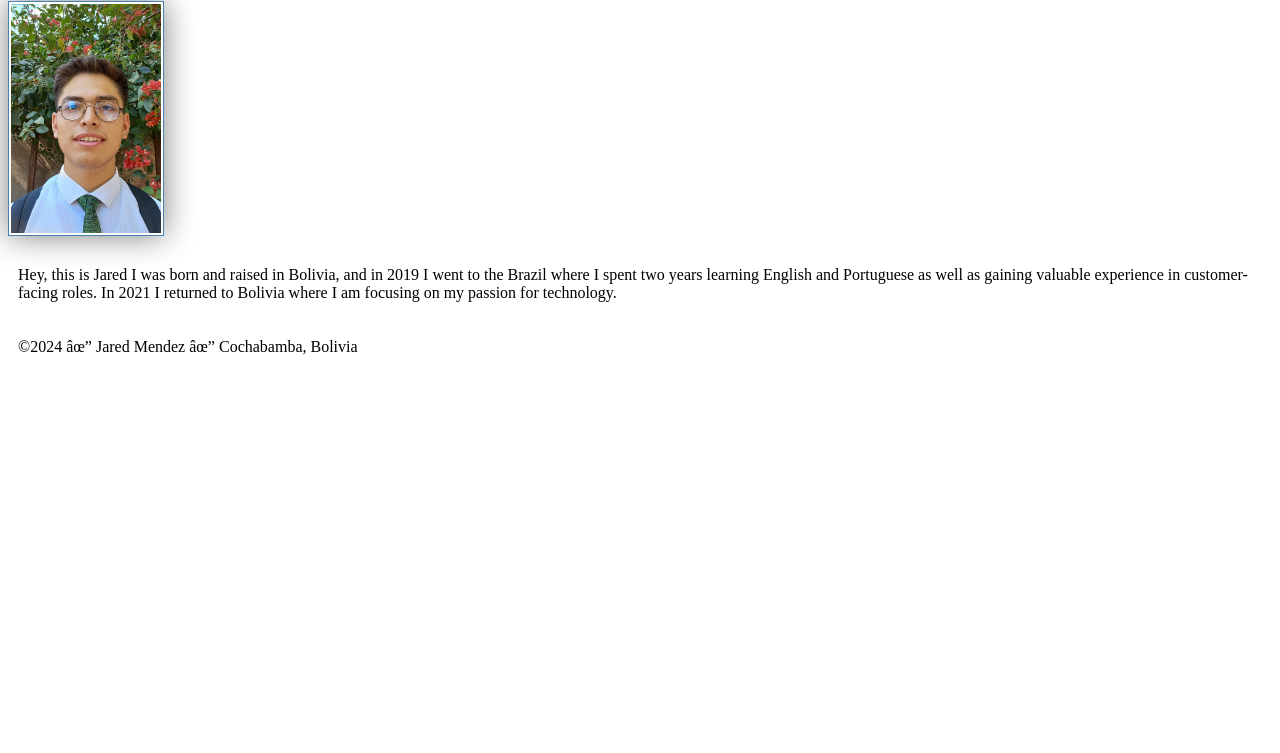
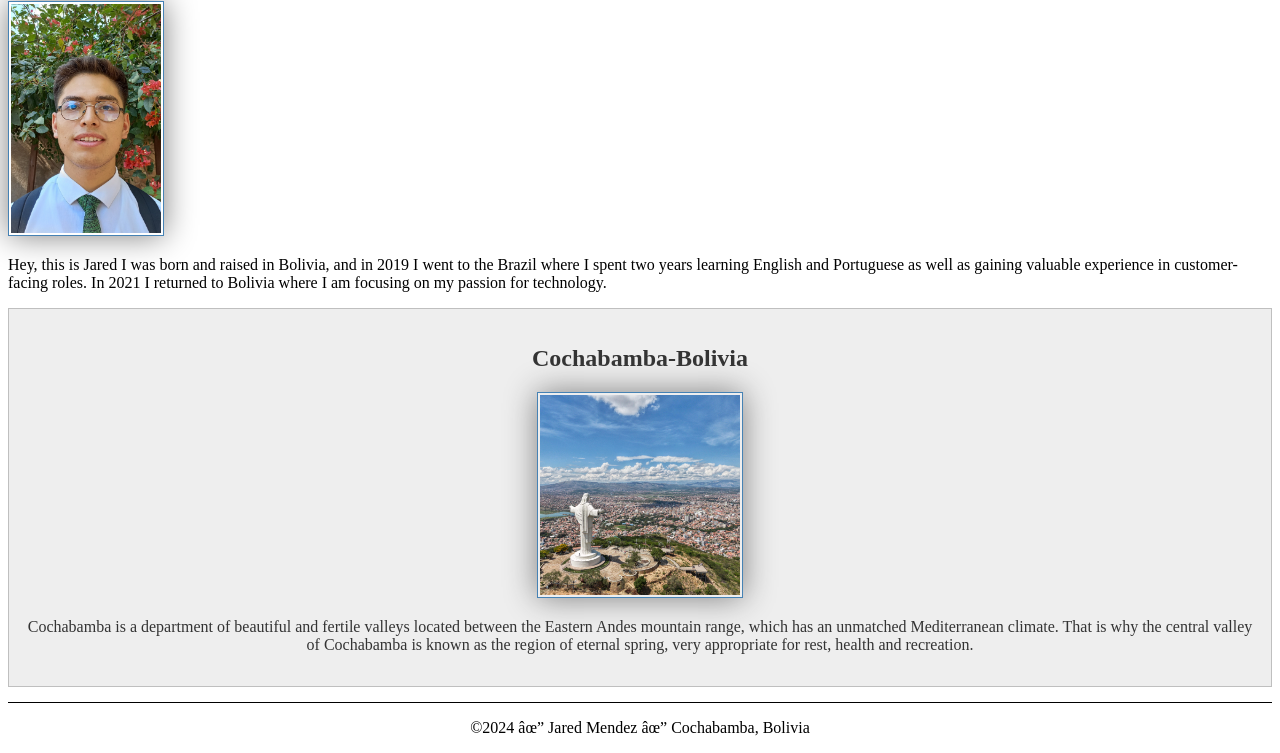
Before and after one commit to JaredMendez/wdd130-, a plain HTML site: page index.html in a window 1280 px wide. Shown: the part 281-1034 px from the top of the page. Before the commit the page ends 800 px from the top, so only its background shows below. Drawn offline with Linux system fonts and the light colour scheme.

Commit message:
enhancing homepage w2

```diff
--- a/index.html
+++ b/index.html
@@ -4,6 +4,8 @@
         <meta charset="utd-8">
         <meta name="viewport" content="width=device-width, initial-scale=1.0">
         <title>Jared Mendez | WDD 130</title>
+        <meta name="description" content="Hi, this is Jared's home page, as you see im taking the WDD 130 course, this page has teh porpouse to let you know more about me.">
+        <meta name="author" content="Jared Mendez">
         <link rel="stylesheet" href="styles/styles.css">
     </head>
 
@@ -21,6 +23,11 @@
             <img src="images/imagesprofile.jpg" alt="Hello, my name is Jared Mendez" width="200">
             <p>Hey, this is Jared I was born and raised in Bolivia, and in 2019 I went to the Brazil where I spent two years learning English and Portuguese as well as gaining valuable experience in customer-facing roles. In 2021 I returned to Bolivia where I am focusing on my passion for technology.</p>
         </main>
+        <aside>
+            <h2>Cochabamba-Bolivia</h2>
+            <img src="images/cochabamba.jpg" alt="Cochabamba landscape">
+            <p>Cochabamba is a department of beautiful and fertile valleys located between the Eastern Andes mountain range, which has an unmatched Mediterranean climate. That is why the central valley of Cochabamba is known as the region of eternal spring, very appropriate for rest, health and recreation.</p>
+        </aside>
         <footer>
             <p>&copy;2024 ✔ Jared Mendez ✔ Cochabamba, Bolivia</p>
 
--- a/styles/styles.css
+++ b/styles/styles.css
@@ -22,5 +22,33 @@ img {
 }
 
 p{
-    padding: 10px;
+    padding: 0;
 }
+
+main {
+    max-width: 840;
+}
+
+aside {
+    width: 20rem
+    margin: 1rem;
+    border: 1px solid rgba(0, 0, 0, 0.2); /* 1 */
+    padding: 1rem;
+    background-color: #eee;
+    color: #333;
+    text-align: center;
+}
+aside img {
+    width: 200px;
+    height: auto;
+}
+main img {
+    width: 150px;
+    height: auto;
+}
+
+footer {
+    margin-top: 15px;
+    border-top: 1px solid #000;
+    text-align: center;
+}
```
Also changed, not shown: images/cochabamba.jpg (added).
